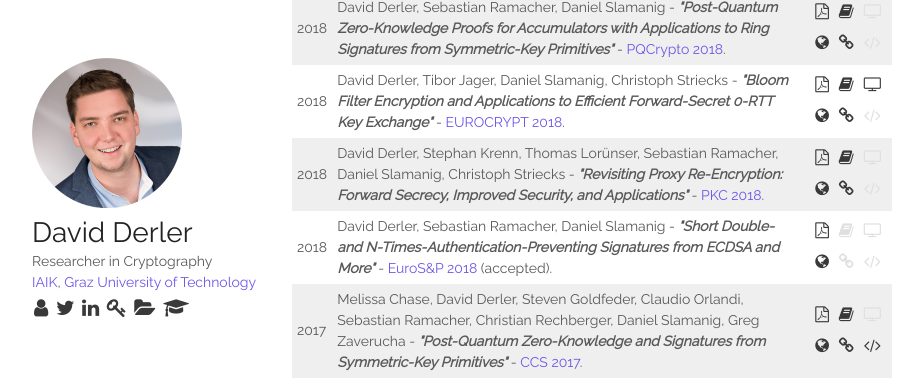
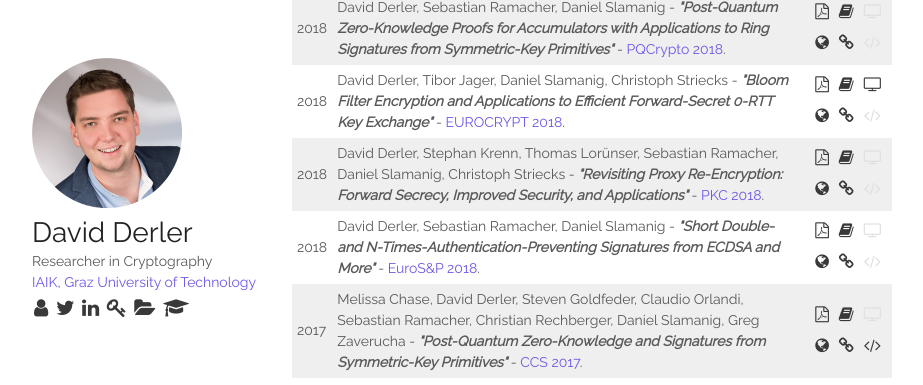
Before and after one commit to derlerd/derlerd.github.io, a Jekyll site: the page built from index.html, in a window 1280 px wide and 900 px high, scrolled down 1453 px. Shown: the top 385 px of the window, without its empty margins (178-1101 px from the left). Built offline with Jekyll 4.4.1, drawn with Linux system fonts in a browser that asks for light colours.

```diff
--- a/_proc/2017-11-21-daps.markdown
+++ b/_proc/2017-11-21-daps.markdown
@@ -5,8 +5,9 @@ title: Short Double- and N-Times-Authentication-Preventing Signatures from ECDSA
 authors: David Derler, Sebastian Ramacher, Daniel Slamanig
 venue: EuroS&P 2018
 vurl: https://www.ieee-security.org/TC/EuroSP2018/
-vatt: (accepted)
 pdf: https://eprint.iacr.org/2017/1203.pdf
 web: https://eprint.iacr.org/2017/1203
+pub: https://doi.org/10.1109/EuroSP.2018.00027
+bib: https://dblp.uni-trier.de/rec/bibtex/conf/eurosp/DerlerRS18
 
 ---
```
